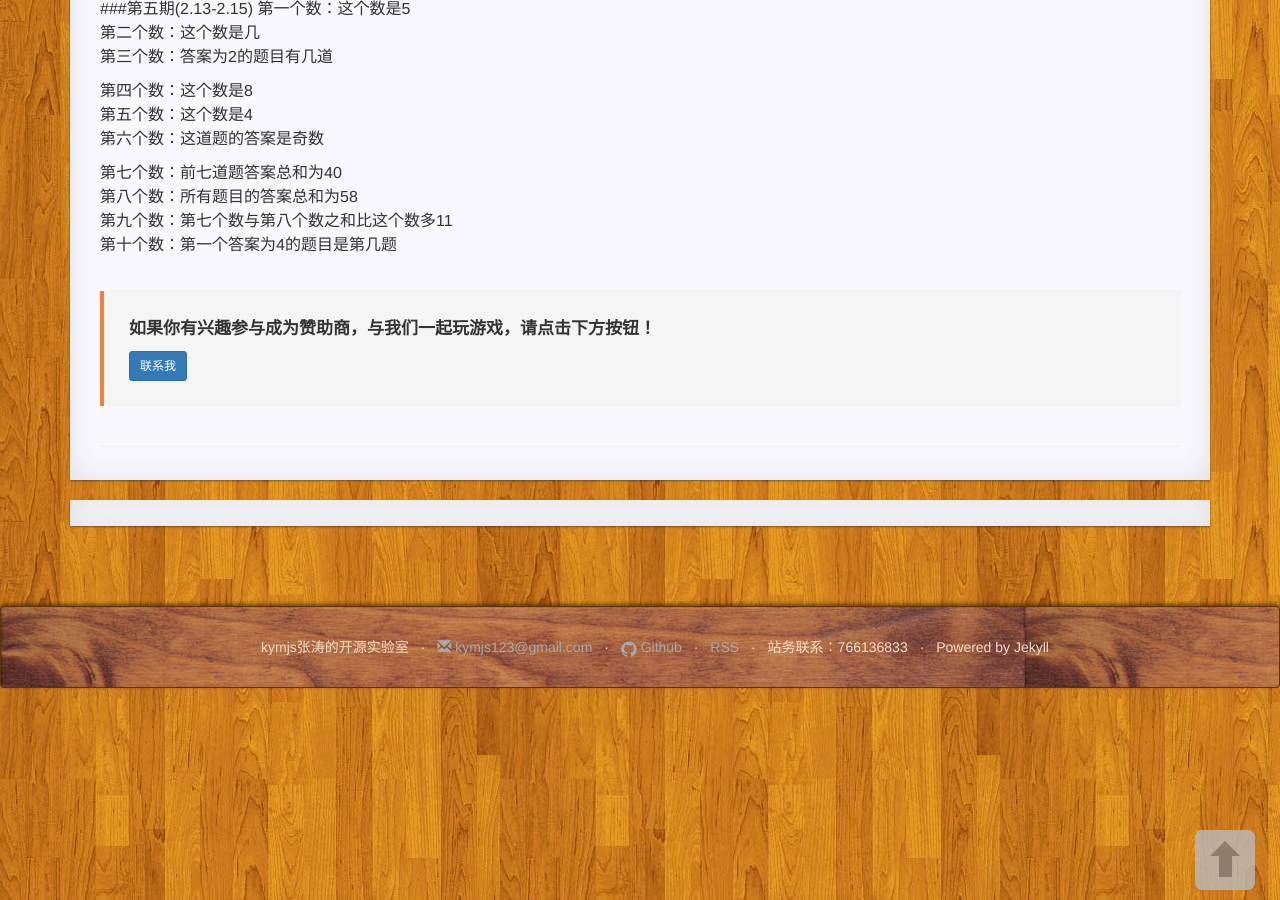
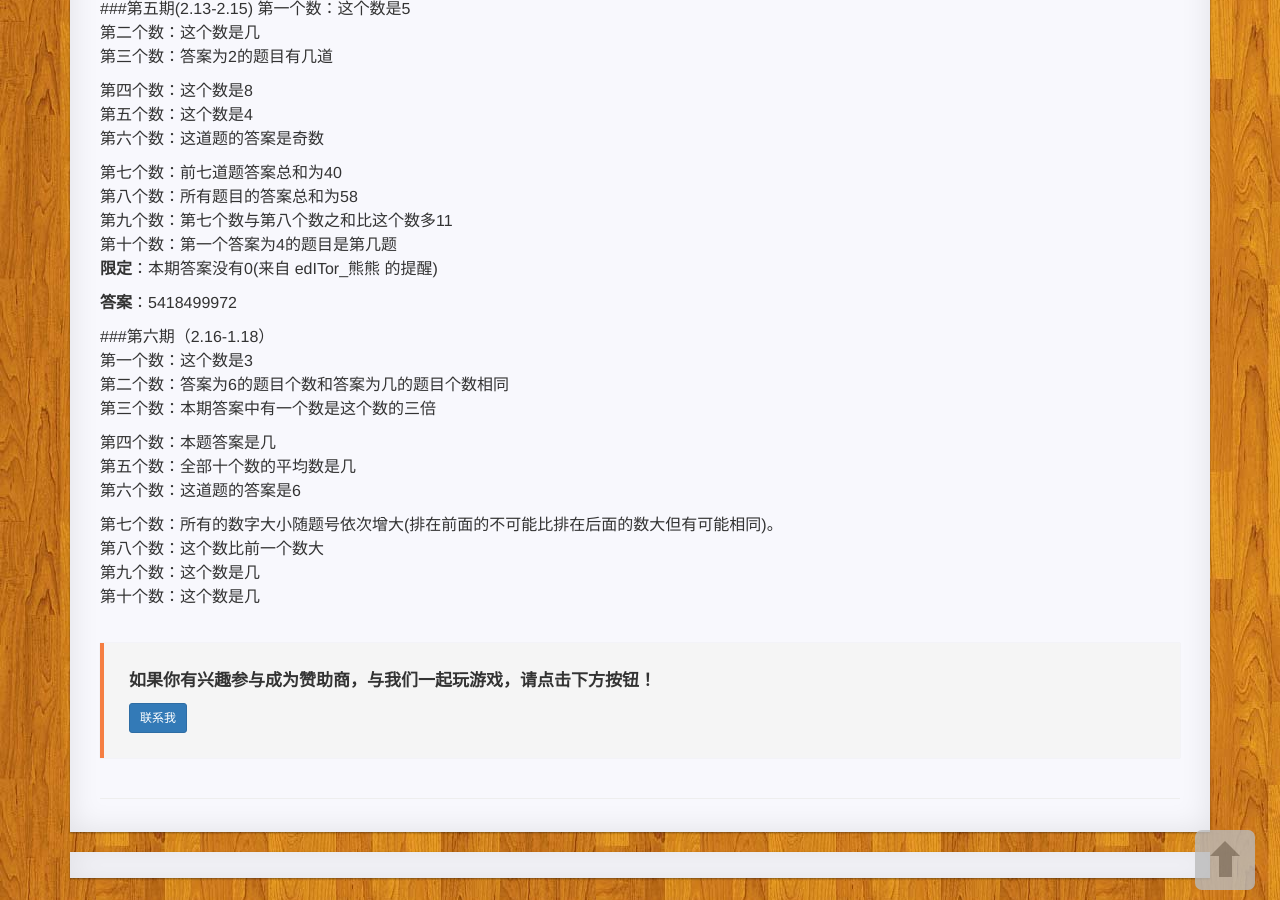
Before and after one commit to XClouded/kymjs.github.io, a Jekyll site: the page built from 2016hongbao/index.md, in a window 1280 px wide and 900 px high, scrolled down 1731 px. Built offline with Jekyll 4.4.1, drawn with Linux system fonts in a browser that asks for light colours; nearby versions of some CDN libraries; comment, search, counter and statistics services are not loaded; a style sheet for code colours, icons or effects is not loaded.

Commit message:
第六期

```diff
--- a/2016hongbao/index.md
+++ b/2016hongbao/index.md
@@ -96,3 +96,20 @@ code: true
 第八个数：所有题目的答案总和为58
 第九个数：第七个数与第八个数之和比这个数多11
 第十个数：第一个答案为4的题目是第几题
+**限定**：本期答案没有0(来自 edITor_熊熊 的提醒)
+
+**答案**：5418499972
+
+###第六期（2.16-1.18）
+第一个数：这个数是3
+第二个数：答案为6的题目个数和答案为几的题目个数相同
+第三个数：本期答案中有一个数是这个数的三倍
+
+第四个数：本题答案是几
+第五个数：全部十个数的平均数是几
+第六个数：这道题的答案是6
+
+第七个数：所有的数字大小随题号依次增大(排在前面的不可能比排在后面的数大但有可能相同)。
+第八个数：这个数比前一个数大
+第九个数：这个数是几
+第十个数：这个数是几
```
Also changed, not shown: 4 other files.
